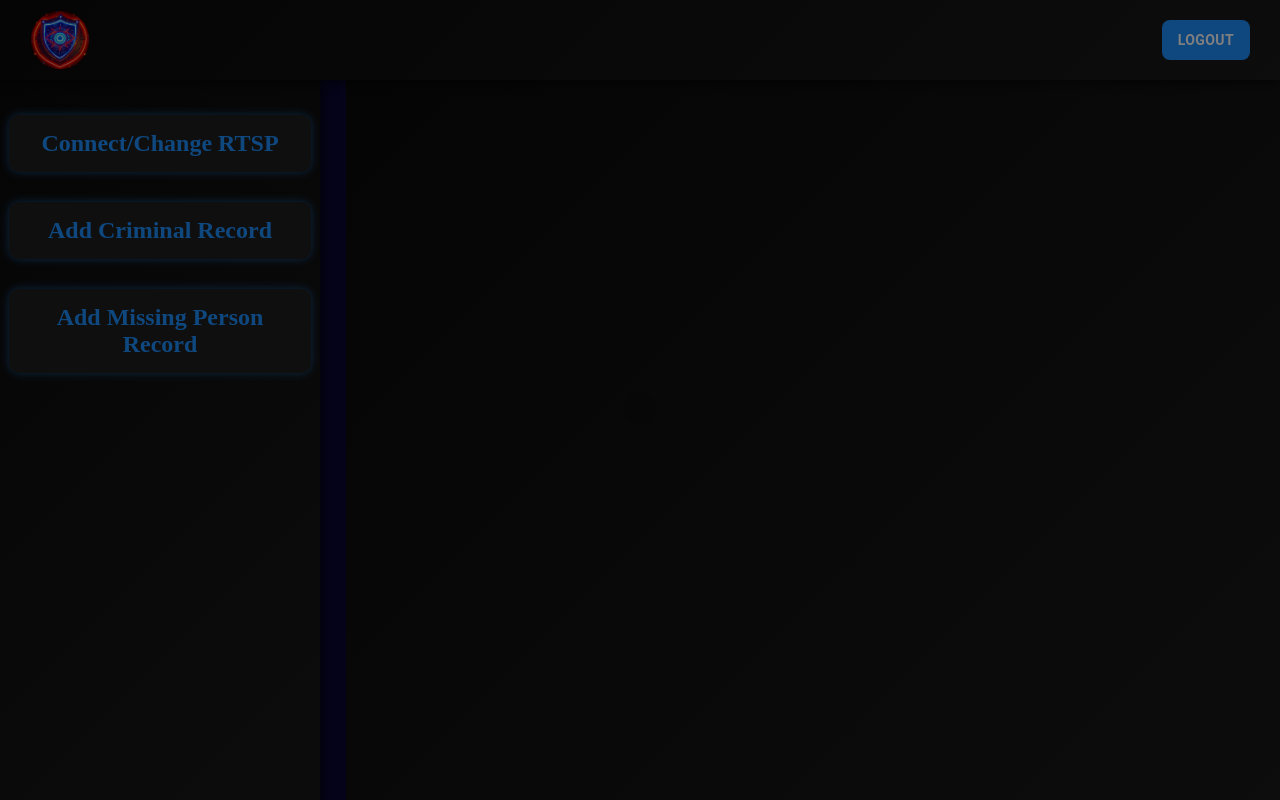
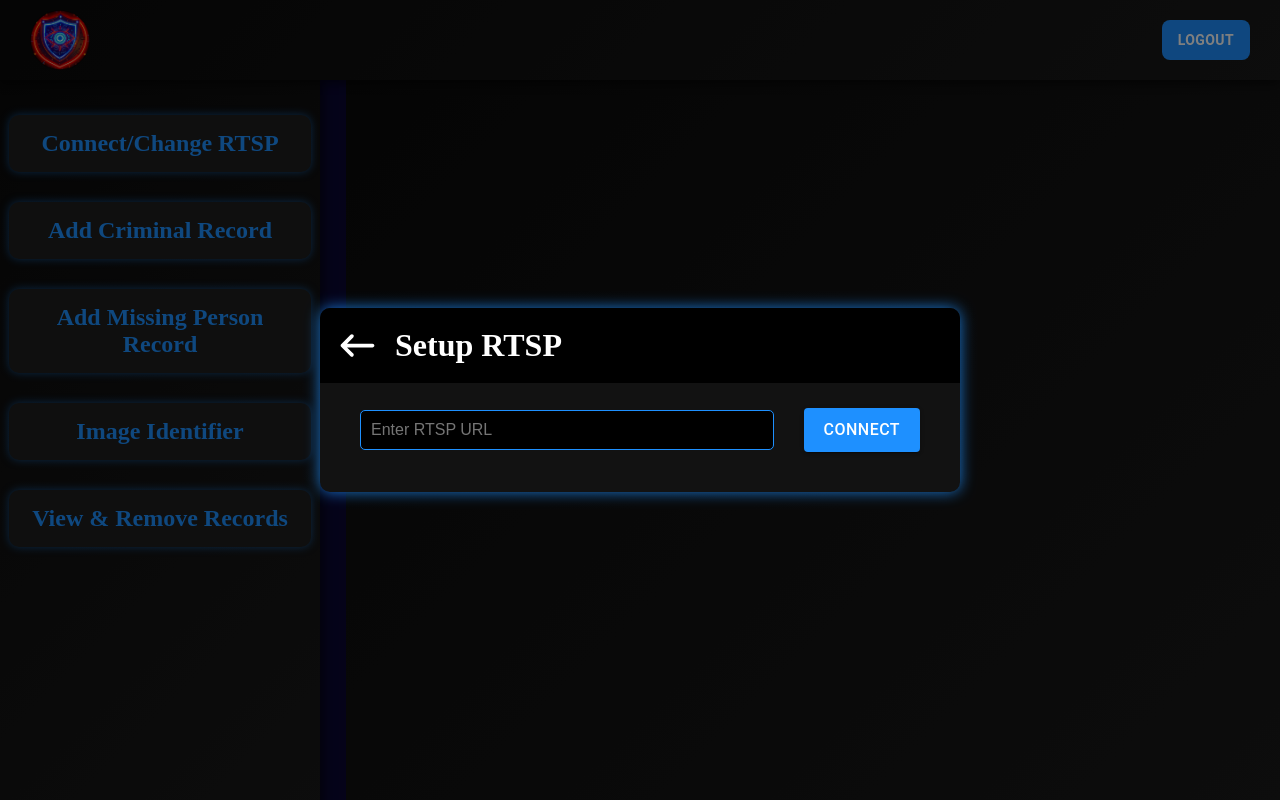
Before and after one commit to yash632/MP-2, a React (Create React App) app in the folder frontend/: page / in a window 1280 px wide. Both pictures are taken after a click on the element "Connect/Change RTSP". Built offline with nearby package versions, Linux system fonts and the light colour scheme.

Commit message:
UI almost completed

```diff
--- a/frontend/src/components/Interact.jsx
+++ b/frontend/src/components/Interact.jsx
@@ -1,9 +1,29 @@
-import React, {useState} from 'react'
+import React, { useState } from 'react'
 import '../stylesheets/interact.css'
 import { Button, Dialog } from "@mui/material";
 
 const Interact = () => {
   const [open, setOpen] = useState(false);
+  const [open2, setOpen2] = useState(false);
+  const [open3, setOpen3] = useState(false);
+  const [open4, setOpen4] = useState(false);
+  const [open5, setOpen5] = useState(false);
+
+  const [image, setImage] = useState(null);
+
+  // Image upload handler
+  const handleImageUpload = (e) => {
+    const file = e.target.files[0];
+    if (file) {
+      const reader = new FileReader();
+      reader.onloadend = () => {
+        setImage(reader.result);  // Set the image preview
+      };
+      reader.readAsDataURL(file);
+    }
+  };
+
+
 
   return (
     <>
@@ -12,14 +32,20 @@ const Interact = () => {
         <Button>Logout</Button>
       </div>
       <div className="side_bar">
-      <div onClick={()=>setOpen(true)}>
+        <div onClick={() => setOpen(true)}>
           Connect/Change RTSP
         </div>
-      <div>
+        <div onClick={() => setOpen2(true)}>
           Add Criminal Record
         </div>
-      <div>
+        <div onClick={() => setOpen3(true)}>
           Add Missing Person Record
+        </div>
+        <div onClick={() => setOpen4(true)}>
+          Image Identifier
+        </div>
+        <div onClick={() => setOpen5(true)}>
+          View & Remove Records
         </div>
       </div>
 
@@ -27,7 +53,101 @@ const Interact = () => {
 
       </div>
 
-    <Dialog open={open} onClose={() => setOpen(false)}></Dialog>
+      <Dialog transitionDuration={0} open={open} onClose={() => setOpen(false)} className="custom-dialog">
+        <div className="dialog-container">
+          <div className="form-header form-header1">
+            <img onClick={() => setOpen(false)} src="assets/back.svg" alt="back" />
+            <h1>Setup RTSP</h1>
+          </div>
+
+          <form className="form-body">
+            <input type="text" placeholder="Enter RTSP URL" />
+            <Button variant="contained" className="connect-btn">Connect</Button>
+          </form>
+        </div>
+      </Dialog>
+
+      <Dialog transitionDuration={0} open={open2} onClose={() => setOpen2(false)} className="custom-dialog-2">
+
+        <div className="form-header2 form-header">
+          <img onClick={() => setOpen2(false)} src="assets/back.svg" alt="back" />
+          <h1>Register a Criminal Profile</h1>
+        </div>
+
+        <div className="dialog-container-2">
+          <div className="image-upload-section">
+            <img
+              onClick={() => document.getElementById('file-upload').click()}
+              src={image || "assets/logo.png"}
+              alt="Criminal_Photo"
+            />
+            <input
+              id="file-upload"
+              type="file"
+              accept="image/*"
+              onChange={handleImageUpload}
+              style={{ display: 'none' }}
+            />
+          </div>
+          <div className="form-body-2">
+            <input type="text" placeholder="Enter Criminal's Name" />
+            <input type="text" placeholder="Enter Criminal's Crime" />
+            <input type="text" placeholder="Enter Criminal Identification Number" />
+            <Button className="add-record-btn">Add New Record</Button>
+          </div>
+        </div>
+      </Dialog>
+
+      <Dialog transitionDuration={0} open={open3} onClose={() => setOpen3(false)} className="custom-dialog-2">
+
+        <div className="form-header2 form-header">
+          <img onClick={() => setOpen3(false)} src="assets/back.svg" alt="back" />
+          <h1>Register a Mission Person Profile</h1>
+        </div>
+
+        <div className="dialog-container-2">
+          <div className="image-upload-section">
+            <img
+              onClick={() => document.getElementById('file-upload').click()}
+              src={image || "assets/logo.png"}
+              alt="Criminal_Photo"
+            />
+            <input
+              id="file-upload"
+              type="file"
+              accept="image/*"
+              onChange={handleImageUpload}
+              style={{ display: 'none' }}
+            />
+          </div>
+          <div className="form-body-2">
+            <input type="text" placeholder="Enter Person's Name" />
+            <input type="text" placeholder="Enter Person Identification Number" />
+            <Button className="add-record-btn">Add New Record</Button>
+          </div>
+        </div>
+      </Dialog>
+
+      <Dialog transitionDuration={0} open={open4} onClose={() => setOpen4(false)} className="custom-dialog-2"></Dialog>
+
+      <Dialog transitionDuration={0} open={open5} onClose={() => setOpen5(false)} className="custom-dialog-2">
+
+        <div className="form-header2 form-header">
+          <img onClick={() => setOpen3(false)} src="assets/back.svg" alt="back" />
+          <h1>Register a Mission Person Profile</h1>
+        </div>
+        <ol className='view'>
+          <li>
+            <img src="assets/logo.png" alt="" /><h1>Person/Criminal Name </h1><Button>Remove</Button>
+          </li>
+          <li>
+            <img src="assets/logo.png" alt="" /><h1>Person/Criminal Name </h1><Button>Remove</Button>
+          </li>
+          <li>
+            <img src="assets/logo.png" alt="" /><h1>Person/Criminal Name </h1><Button>Remove</Button>
+          </li>
+        </ol>
+      </Dialog>
 
     </>
   )
--- a/frontend/src/stylesheets/interact.css
+++ b/frontend/src/stylesheets/interact.css
@@ -71,7 +71,7 @@
     box-shadow: 0px 0px 15px rgba(30, 144, 255, 0.8);
 }
 
-.frame{
+.frame {
     width: 73vw;
     height: calc(100vh - 80px);
     background: linear-gradient(135deg, #0a0a0a, #1a1a1a);
@@ -79,3 +79,189 @@
     top: 80px;
     right: 0;
 }
+
+
+.custom-dialog .MuiDialog-paper {
+    width: 60vw !important;
+    /*max-width: 800px;*/
+    height: auto;
+    background-color: #121212;
+    padding: 20px;
+    border-radius: 10px;
+    box-shadow: 0 0 15px rgba(30, 144, 255, 0.8);
+}
+
+.dialog-container {
+    display: flex;
+    flex-direction: column;
+    width: 100%;
+}
+
+.form-header1{
+    position: absolute;
+    top: 0;
+    left: 0;
+}
+.form-header{
+    display: flex;
+    align-items: center;
+    background-color: black;
+    color: white;
+    padding: 15px;
+    width: calc(100% - 30px);
+}
+
+.form-header img {
+    width: 45px;
+    cursor: pointer;
+    margin-right: 15px;
+}
+
+.form-body {
+    display: flex;
+    justify-content: space-between;
+    align-items: center;
+    padding: 80px 20px 20px;
+}
+
+.form-body input {
+    width: 70%;
+    padding: 10px;
+    font-size: 1em;
+    border-radius: 5px;
+    border: 1px solid #1e90ff;
+    outline: none;
+    background-color: black;
+    color: white;
+    margin-right: 10px;
+}
+
+.connect-btn {
+    background-color: #1e90ff !important;
+    color: white !important;
+    padding: 8px 20px !important;
+    font-size: 1em !important;
+}
+
+
+
+
+
+.custom-dialog-2 .MuiDialog-paper {
+    width: 90vw !important;
+    max-width: 90vw;
+    height: auto;
+    background-color: #121212;
+
+    border-radius: 10px;
+    box-shadow: 0 0 15px rgba(30, 144, 255, 0.8);
+}
+
+.dialog-container-2 {
+    display: flex;
+    flex-direction: row;
+    width: calc(100% - 40px);
+    padding: 20px;
+}
+
+.image-upload-section {
+    display: flex;
+    justify-content: center;
+    align-items: center;
+    width: 40%;
+    max-height: 70vh;
+    background-color: #333;
+    padding: 10px;
+    border-radius: 8px;
+    margin-right: 20px;
+    position: relative;
+}
+
+.image-upload-section img {
+    width: 100%;
+    height: auto;
+    cursor: pointer;
+    object-fit: cover;
+}
+
+
+.form-body-2 {
+    display: flex;
+    flex-direction: column;
+    justify-content: center;
+    align-items: stretch;
+    width: 50%;
+}
+
+.form-body-2 input {
+    width: 100%;
+    padding: 10px;
+    font-size: 1em;
+    border-radius: 5px;
+    border: 1px solid #1e90ff;
+    outline: none;
+    background-color: black;
+    color: white;
+    margin-bottom: 15px;
+}
+.form-body-2 input::placeholder{
+    color: #d1d1d1;
+}
+
+.add-record-btn {
+    background-color: #1e90ff !important;
+    color: white !important;
+    width: calc(47vw - 20px);
+    padding: 40px 0;
+}
+
+
+
+
+
+
+
+.view {
+    width: 80%;
+    display: flex;
+    flex-direction: column;
+    align-items: center;
+    justify-content: center;
+}
+
+.view li {
+    display: flex;
+    align-items: center;
+    justify-content: space-between;
+    background-color: #222;
+    padding: 10px;
+    border-radius: 8px;
+    margin-bottom: 10px;
+    border: 1px solid #1e90ff;
+
+}
+
+.view li h1{
+    color: white;
+}
+.view li img {
+    width: 70px;
+    height: 70px;
+    object-fit: cover;
+    border-radius: 50%;
+    border: 2px solid #1e90ff;
+    margin-right: 15px;
+}
+
+.view li Button {
+    background-color: #ff3b3b !important;
+    color: white !important;
+    padding: 5px 10px !important;
+    border-radius: 5px !important;
+    font-size: 0.9rem !important;
+    transition: 0.3s;
+}
+
+.view li Button:hover {
+    background-color: #ff1e1e !important;
+}
```
Also changed, not shown: frontend/public/assets/back.svg (added). Lines whose indentation alone changed are shown as unchanged.
